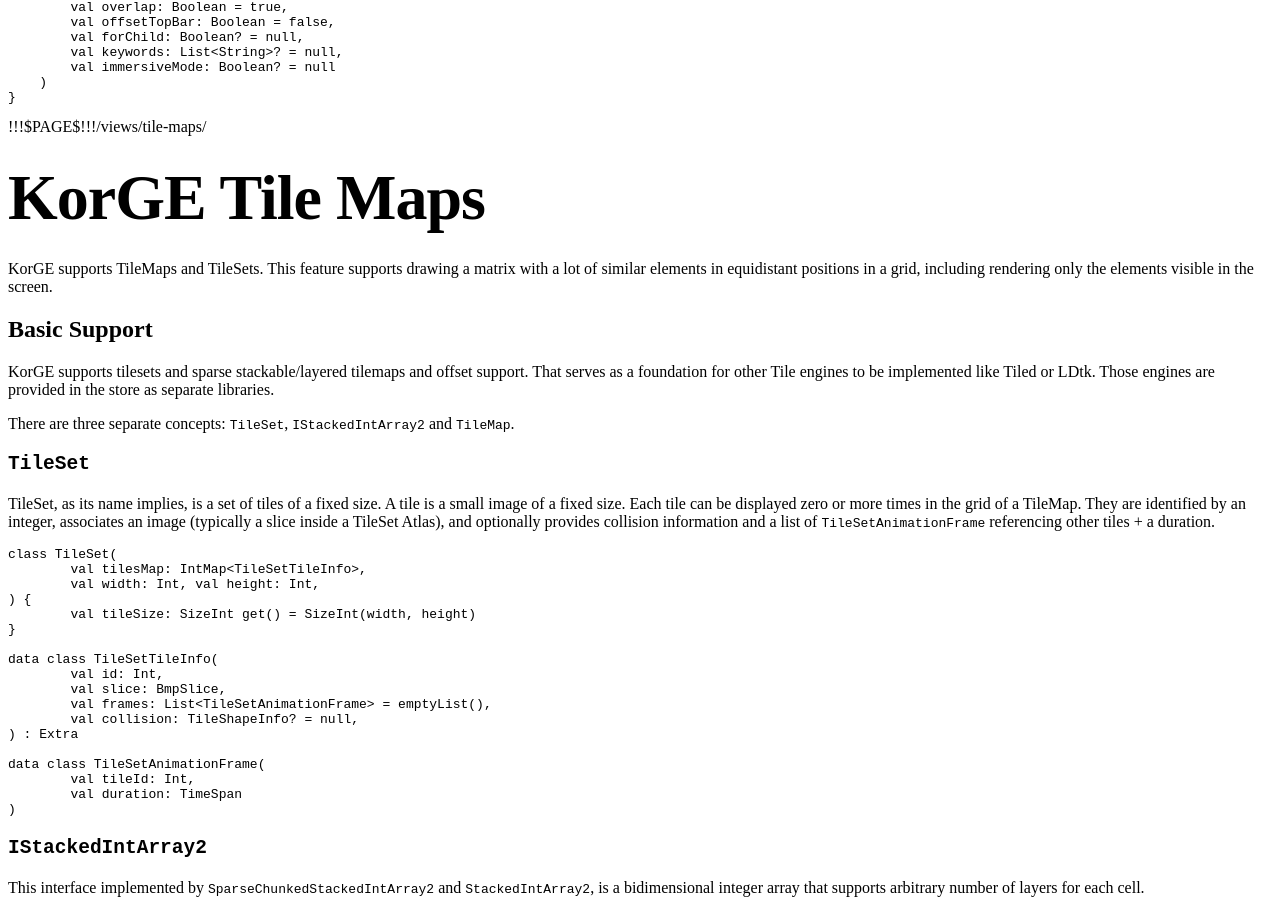
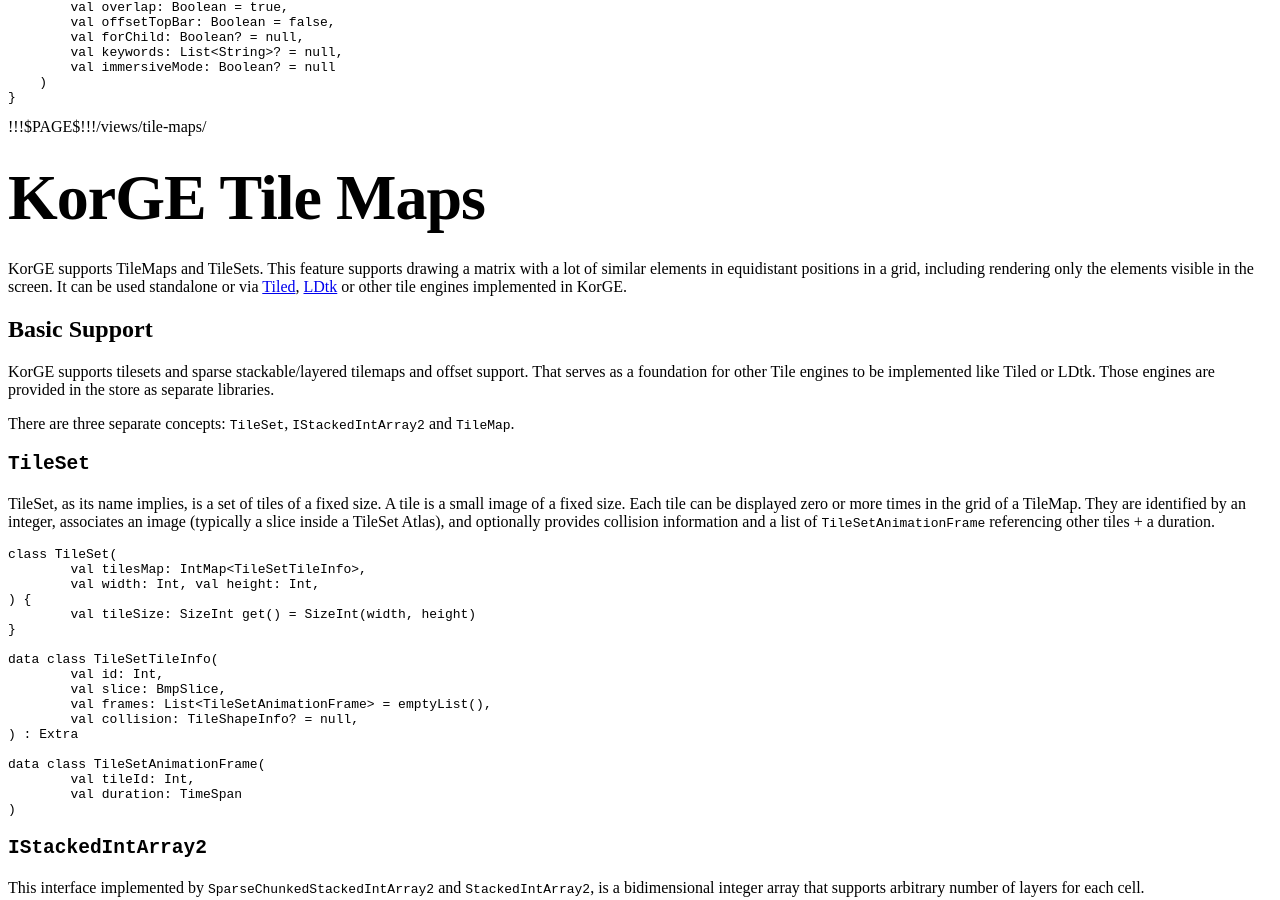
Before and after one commit to korlibs/docs.korge.org, a Jekyll site: the page built from all.html, in a window 1280 px wide and 900 px high, scrolled down 197373 px. Built offline with Jekyll 4.4.1, drawn with Linux system fonts in a browser that asks for light colours; part of the change alters nothing that is shown.

```diff
--- a/views/tile-maps.md
+++ b/views/tile-maps.md
@@ -10,6 +10,7 @@ status: incomplete
 version_review: 5.3.0
 ---
 KorGE supports TileMaps and TileSets. This feature supports drawing a matrix with a lot of similar elements in equidistant positions in a grid, including rendering only the elements visible in the screen.
+It can be used standalone or via [Tiled](https://docs.korge.org/store_proxy/?url=/module/korge-tiled/), [LDtk](https://docs.korge.org/store_proxy/?url=/module/korge-ldtk/#) or other tile engines implemented in KorGE.
 ## Basic Support
 
 KorGE supports tilesets and sparse stackable/layered tilemaps and offset support. That serves as a foundation for other Tile engines to be implemented like Tiled or LDtk. Those engines are provided in the store as separate libraries.
```
